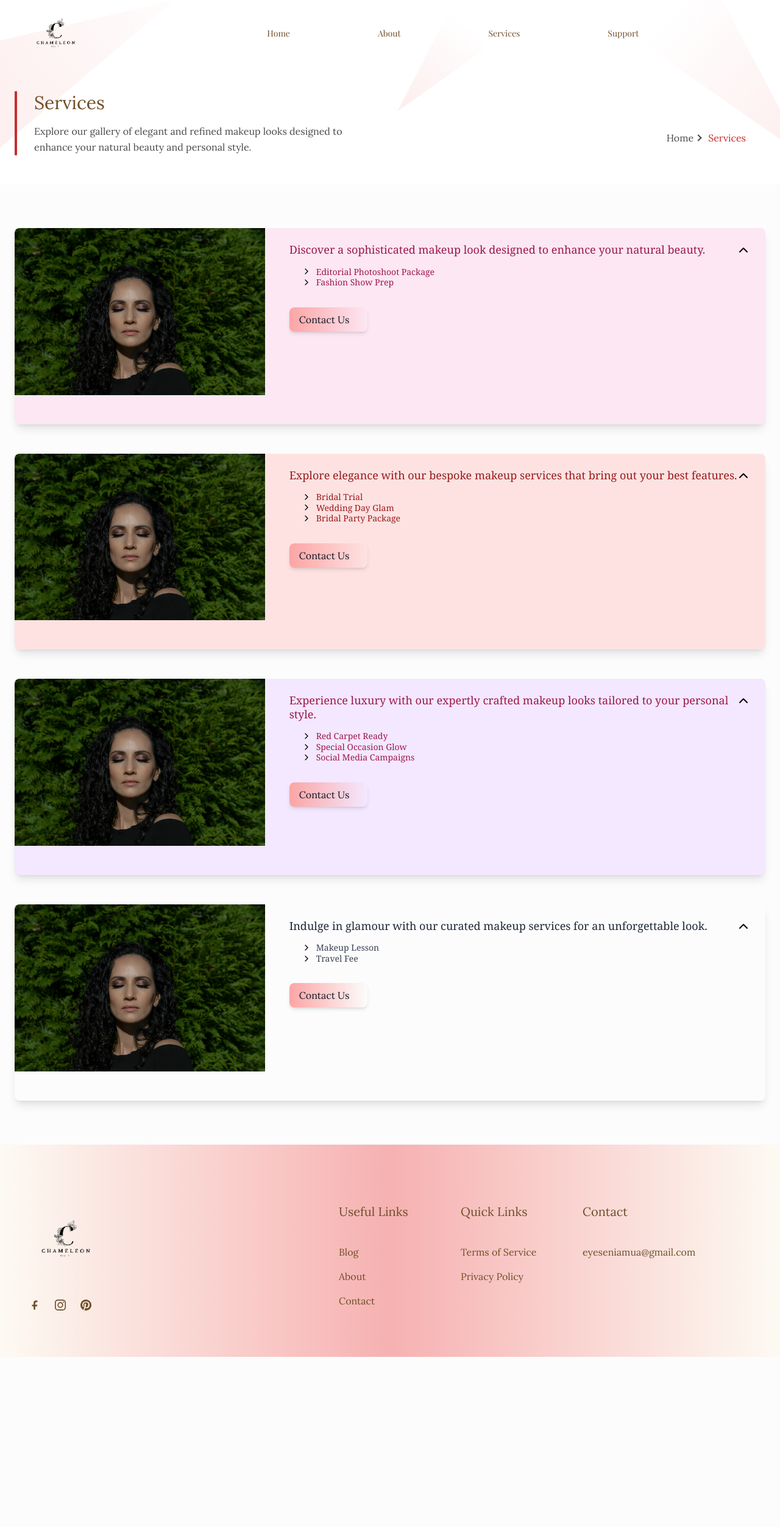
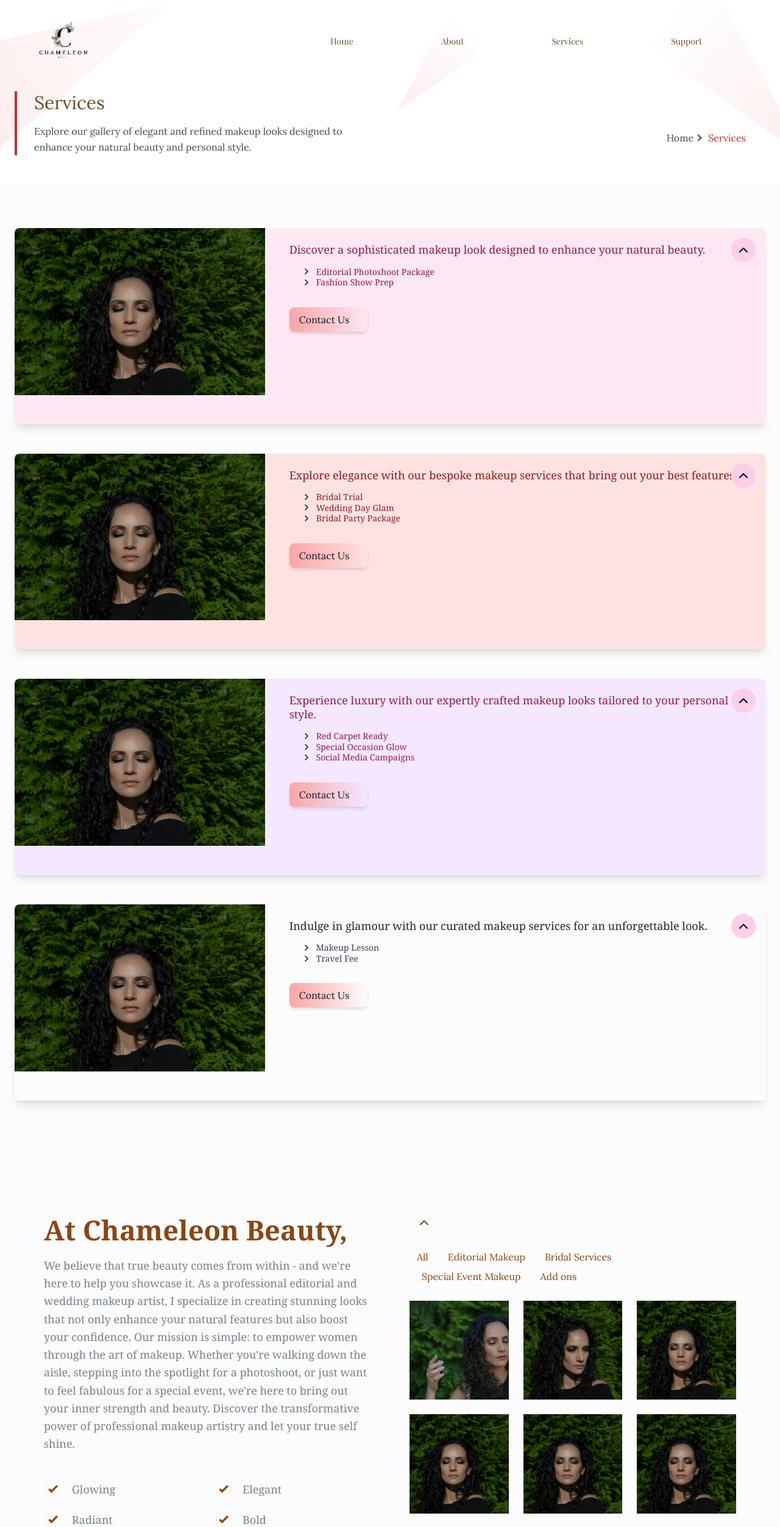
Before and after one commit to DJSanch/Chameleon_Beauty, a Next.js app: page /blog in a window 1280 px wide. Shown: the top 2504 px of the page at 61% size. Before the commit the page ends 2225 px from the top, so only its background shows below. Built offline with nearby package versions, Linux system fonts and the light colour scheme.

Commit message:
Index page updates

```diff
--- a/src/app/blog/page.tsx
+++ b/src/app/blog/page.tsx
@@ -273,7 +273,7 @@ const Blog = () => {
             </div>
             <button
               onClick={() => handleToggleDetails(item.id)}
-              className="absolute top-0 right-0 mt-4 mr-4 p-2 text-gray-700 bg-beige-200 rounded-full hover:bg-pink-300 transition-colors duration-300 ease-in-out"
+              className="absolute top-0 right-0 mt-4 mr-4 p-2 text-gray-700 bg-pink-200 rounded-full hover:bg-pink-300 transition-colors duration-300 ease-in-out"
             >
               {isOpen(item.id) ? (
                 <svg
@@ -306,6 +306,7 @@ const Blog = () => {
           </div>
         ))}
       </div>
+      <AboutSectionOne />
     </>
   );
 };
--- a/src/app/page.tsx
+++ b/src/app/page.tsx
@@ -4,6 +4,7 @@ import Blog from "@/components/Blog";
 import Brands from "@/components/Brands";
 import ScrollUp from "@/components/Common/ScrollUp";
 import Contact from "@/components/Contact";
+import NewsLatterBox from "@/components/Contact/NewsLatterBox";
 import Features from "@/components/Features";
 import Hero from "@/components/Hero";
 import Pricing from "@/components/Pricing";
--- a/src/components/About/AboutSectionOne.tsx
+++ b/src/components/About/AboutSectionOne.tsx
@@ -11,6 +11,13 @@ const checkIcon = (
       d="M5.8535 12.6631C5.65824 12.8584 5.34166 12.8584 5.1464 12.6631L0.678505 8.1952C0.483242 7.99994 0.483242 7.68336 0.678505 7.4881L2.32921 5.83739C2.52467 5.64193 2.84166 5.64216 3.03684 5.83791L5.14622 7.95354C5.34147 8.14936 5.65859 8.14952 5.85403 7.95388L13.3797 0.420561C13.575 0.22513 13.8917 0.225051 14.087 0.420383L15.7381 2.07143C15.9333 2.26669 15.9333 2.58327 15.7381 2.77854L5.8535 12.6631Z"
       fill="#8b4513"
     />
+  </svg>
+);
+
+// New SVG for the toggle button
+const arrowIcon = (
+  <svg xmlns="http://www.w3.org/2000/svg" width="24" height="24" viewBox="0 0 24 24" fill="none" stroke="#8b4513" strokeWidth="2" strokeLinecap="round" strokeLinejoin="round">
+    <path d="M6 9l6 6 6-6"/>
   </svg>
 );
 
@@ -95,7 +102,11 @@ const AboutSectionOne: React.FC = () => {
                 onClick={() => setButtonsVisible(!buttonsVisible)}
                 className="mb-6 py-1 px-3 text-xs sm:text-sm md:text-base rounded font-lora text-[#8b4513] bg-none transition-transform duration-300 ease-in-out hover:shadow-lg hover:scale-105"
               >
-                {buttonsVisible ? "▲" : "▼"}
+                {buttonsVisible ? (
+                  <span className="flex items-center justify-center rotate-180">{arrowIcon}</span>
+                ) : (
+                  <span className="flex items-center justify-center">{arrowIcon}</span>
+                )}
               </button>
 
               {/* Category Filter Buttons */}
@@ -158,7 +169,6 @@ const AboutSectionOne: React.FC = () => {
                 height={800}
                 style={{ objectFit: "contain" }}
                 className="max-h-[80vh] max-w-[80vw]"
-                onClick={() => setIsZoomed(false)} // Unzoom on image click
               />
               <button
                 onClick={handleNextImage}
--- a/src/components/Footer/index.tsx
+++ b/src/components/Footer/index.tsx
@@ -158,7 +158,7 @@ const Footer = () => {
               <ul>
                 <li>
                   <Link
-                    href="/terms-of-service"
+                    href="/"
                     className="mb-4 inline-block text-base text-[#6f4f28] duration-300 hover:text-primary dark:text-[#f6b1b1] dark:hover:text-primary font-lora"
                   >
                     Terms of Service
@@ -166,7 +166,7 @@ const Footer = () => {
                 </li>
                 <li>
                   <Link
-                    href="/privacy-policy"
+                    href="/"
                     className="mb-4 inline-block text-base text-[#6f4f28] duration-300 hover:text-primary dark:text-[#f6b1b1] dark:hover:text-primary font-lora"
                   >
                     Privacy Policy
--- a/src/components/Header/index.tsx
+++ b/src/components/Header/index.tsx
@@ -65,8 +65,7 @@ const Header = () => {
           </div>
 
           {/* Navigation Menu */}
-          <div className="flex w-full items-center justify-center lg:ml-32">
-            <div className="hidden lg:flex lg:space-x-4">
+          <div className="hidden lg:flex lg:space-x-4 lg:items-center lg:ml-auto">
             <nav id="navbarCollapse" className="navbar lg:visible lg:static lg:w-auto lg:border-none lg:!bg-transparent lg:p-0 lg:opacity-100">
               <ul className="block lg:flex lg:space-x-4">
                 {menuData.map((menuItem, index) => (
@@ -100,7 +99,7 @@ const Header = () => {
                           </span>
                         </p>
                         <div
-                            className={`submenu relative left-0 top-full rounded-sm bg-white transition-[top] duration-300 group-hover:opacity-100 lg:invisible lg:absolute lg:top-[110%] lg:block lg:w-[200px] lg:p-3 lg:opacity-0 lg:shadow-lg lg:group-hover:visible lg:group-hover:top-full ${
+                          className={`submenu absolute left-0 top-full rounded-sm bg-white transition-[top] duration-300 group-hover:opacity-100 lg:invisible lg:absolute lg:top-[110%] lg:block lg:w-[200px] lg:p-3 lg:opacity-0 lg:shadow-lg lg:group-hover:visible lg:group-hover:top-full ${
                             openIndex === index ? "block" : "hidden"
                           }`}
                         >
@@ -124,13 +123,13 @@ const Header = () => {
           </div>
 
           {/* Burger Menu and Mobile Navigation Menu */}
-            <div className="relative lg:hidden">
+          <div className="relative lg:hidden flex items-center ml-auto">
             {/* Burger Menu Button */}
             <button
               onClick={navbarToggleHandler}
               id="navbarToggler"
               aria-label="Mobile Menu"
-                className="absolute right-20 top-1/2 transform -translate-y-1/2 px-2 py-1"
+              className="px-8 py-1"
             >
               <span
                 className={`block h-0.5 w-5 bg-black transition-all duration-300 ${
@@ -152,7 +151,7 @@ const Header = () => {
             {/* Mobile Navigation Menu */}
             <nav
               id="navbarCollapse"
-                className={`navbar absolute right-2 top-full z-30 w-[200px] rounded border-[.5px] border-body-color/50 bg-white px-3 py-2 duration-300 ${
+              className={`navbar absolute right-5 top-full z-30 w-[200px] rounded border-[.5px] border-body-color/50 bg-white px-3 py-2 duration-300 ${
                 navbarOpen
                   ? "opacity-100 visible"
                   : "invisible top-[120%] opacity-0"
@@ -190,7 +189,7 @@ const Header = () => {
                           </span>
                         </p>
                         <div
-                            className={`submenu relative left-0 top-full rounded-sm bg-white transition-[top] duration-300 group-hover:opacity-100 lg:invisible lg:absolute lg:top-[110%] lg:block lg:w-[200px] lg:p-3 lg:opacity-0 lg:shadow-lg lg:group-hover:visible lg:group-hover:top-full ${
+                          className={`submenu absolute left-0 top-full rounded-sm bg-white transition-[top] duration-300 group-hover:opacity-100 lg:invisible lg:absolute lg:top-[110%] lg:block lg:w-[200px] lg:p-3 lg:opacity-0 lg:shadow-lg lg:group-hover:visible lg:group-hover:top-full ${
                             openIndex === index ? "block" : "hidden"
                           }`}
                         >
@@ -214,7 +213,6 @@ const Header = () => {
           </div>
         </div>
       </div>
-      </div>
     </header>
   );
 };
--- a/src/components/Testimonials/index.tsx
+++ b/src/components/Testimonials/index.tsx
@@ -5,7 +5,7 @@ const Testimonials = () => {
     <section className="bg-gradient-to-b from-pink-50 to-pink-100 relative z-10 py-16 md:py-20 lg:py-28">
       <div className="container">
         <SectionTitle
-          title="What Our Users Say"
+          title="Daily Updates"
           paragraph="Discover the experiences of our delighted customers. We focus on creating an environment that promotes beauty and elegance."
           center
         />
```
Lines whose indentation alone changed are shown as unchanged.
